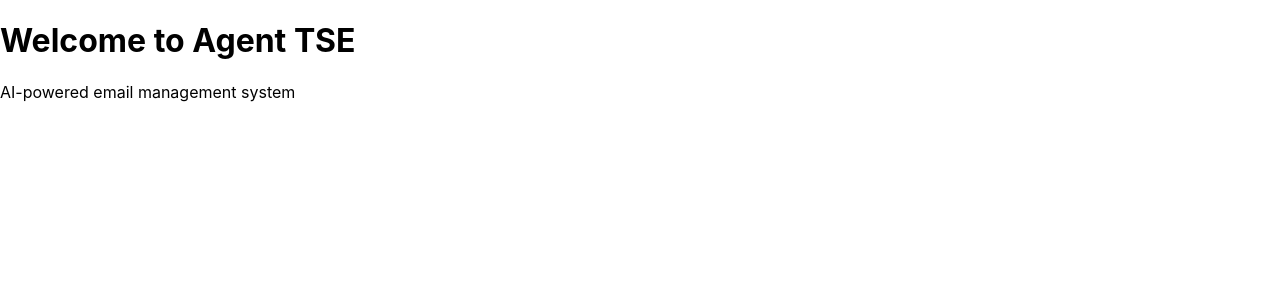
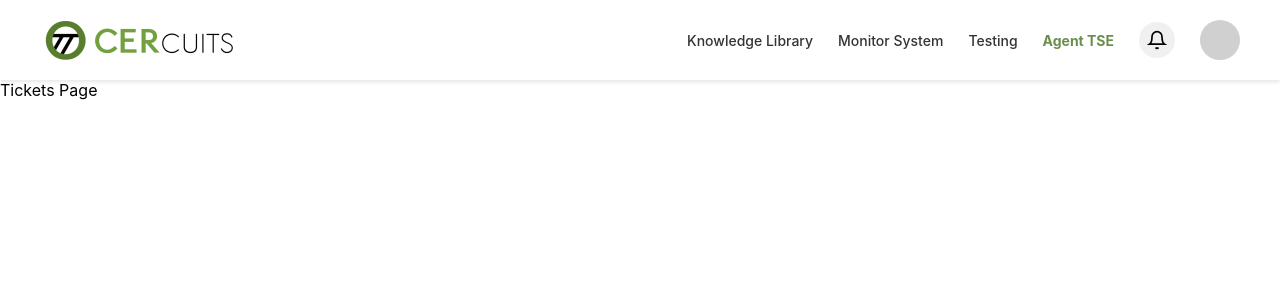
Before and after one commit to Iljas-Leys/B3_Zyntek_Cercuits_2025, a React (Create React App) app in the folder APP/cercuits-frontend/: page /tickets in a window 1280 px wide. Before the commit this address led to /. Shown: the top 300 px of the page. Built offline with nearby package versions, Linux system fonts and the light colour scheme.

Commit message:
Added header, navigation and logo

```diff
--- a/APP/cercuits-frontend/package.json
+++ b/APP/cercuits-frontend/package.json
@@ -45,5 +45,8 @@
   "overrides": {
     "nth-check": "^2.1.1",
     "postcss": "^8.4.31"
+  },
+  "devDependencies": {
+    "@types/react-router-dom": "^5.3.3"
   }
 }
--- a/APP/cercuits-frontend/src/App.tsx
+++ b/APP/cercuits-frontend/src/App.tsx
@@ -1,9 +1,22 @@
 import React from 'react';
-  import AppRoutes from './routes/AppRoutes';
-  import './App.css';
+import { BrowserRouter, Routes, Route, Navigate } from 'react-router-dom';
+import { MainLayout } from './components/layout/MainLayout/MainLayout';
+import './App.css';
 
-  function App() {
-    return <AppRoutes />;
-  }
+function App() {
+  return (
+    <BrowserRouter>
+      <Routes>
+        <Route path="/" element={<MainLayout />}>
+          <Route index element={<Navigate to="/tickets" replace />} />
+          <Route path="tickets" element={<div>Tickets Page</div>} />
+          <Route path="knowledge-library" element={<div>Knowledge Library</div>} />
+          <Route path="monitor" element={<div>Monitor</div>} />
+          <Route path="testing" element={<div>Testing</div>} />
+        </Route>
+      </Routes>
+    </BrowserRouter>
+  );
+}
 
-  export default App;
+export default App;
--- /dev/null
+++ b/APP/cercuits-frontend/src/components/layout/MainLayout/MainLayout.css
@@ -0,0 +1,105 @@
+/* Header Styles */
+header {
+    background-color: #fff;
+    padding: 15px 40px;
+    box-shadow: 0 2px 4px rgba(0, 0, 0, 0.1);
+    display: flex;
+    justify-content: space-between;
+    align-items: center;
+    position: sticky;
+    top: 0;
+    z-index: 100;
+}
+
+.logo {
+    display: flex;
+    align-items: center;
+    gap: 8px;
+    font-size: 28px;
+    font-weight: 600;
+}
+
+.logo-icon {
+    width: 50px;
+    height: 50px;
+    background-color: #4a5f3a;
+    border-radius: 50%;
+    display: flex;
+    align-items: center;
+    justify-content: center;
+    color: white;
+    font-weight: bold;
+    font-size: 24px;
+}
+
+.logo-text {
+    color: #333;
+}
+
+.logo-text .cer {
+    color: #6b8e4e;
+}
+
+.nav-items {
+    display: flex;
+    align-items: center;
+    gap: 25px;
+}
+
+.nav-link {
+    color: #333;
+    text-decoration: none;
+    font-size: 14px;
+    cursor: pointer;
+    transition: color 0.2s;
+    font-weight: 500;
+}
+
+.nav-link:hover {
+    color: #6b8e4e;
+}
+
+.nav-link.active {
+    color: #6b8e4e;
+    font-weight: 700;
+}
+
+.notification-icon {
+    width: 36px;
+    height: 36px;
+    background-color: #f0f0f0;
+    border-radius: 50%;
+    display: flex;
+    align-items: center;
+    justify-content: center;
+    cursor: pointer;
+    transition: background-color 0.2s;
+    position: relative;
+}
+
+.notification-icon:hover {
+    background-color: #e0e0e0;
+}
+
+.user-avatar {
+    width: 40px;
+    height: 40px;
+    background-color: #d0d0d0;
+    border-radius: 50%;
+    cursor: pointer;
+}
+
+/* Responsive */
+@media (max-width: 968px) {
+    header {
+        padding: 15px 20px;
+    }
+
+    .nav-items {
+        gap: 15px;
+    }
+
+    .nav-link {
+        font-size: 13px;
+    }
+}
--- /dev/null
+++ b/APP/cercuits-frontend/src/components/layout/MainLayout/MainLayout.tsx
@@ -0,0 +1,65 @@
+import React from 'react';
+import { Outlet, useLocation, useNavigate } from 'react-router-dom';
+import './MainLayout.css';
+
+export const MainLayout: React.FC = () => {
+  const location = useLocation();
+  const navigate = useNavigate();
+
+  const handleLogout = () => {
+    // Logout logic (later with auth context)
+    navigate('/login');
+  };
+
+  const isActive = (path: string) => location.pathname === path;
+
+  return (
+    <div className="app-container">
+      <header className="app-header">
+        <div className="logo" onClick={() => navigate('/tickets')} style={{ cursor: 'pointer' }}>
+          <img src="/logo_cercuits.png" alt="Logo CERcuits" style={{ height: '50px' }}/>
+        </div>
+
+        <nav className="nav-items">
+          <a
+            href="/knowledge-library"
+            className={`nav-link ${isActive('/knowledge-library') ? 'active' : ''}`}
+          >
+            Knowledge Library
+          </a>
+          <a
+            href="/monitor"
+            className={`nav-link ${isActive('/monitor') ? 'active' : ''}`}
+          >
+            Monitor System
+          </a>
+          <a
+            href="/testing"
+            className={`nav-link ${isActive('/testing') ? 'active' : ''}`}
+          >
+            Testing
+          </a>
+          <a
+            href="/tickets"
+            className={`nav-link ${isActive('/tickets') ? 'active' : ''}`}
+          >
+            Agent TSE
+          </a>
+
+          <div className="notification-icon">
+            <svg width="20" height="20" viewBox="0 0 24 24" fill="none" stroke="currentColor" strokeWidth="2">
+              <path d="M18 8A6 6 0 0 0 6 8c0 7-3 9-3 9h18s-3-2-3-9"></path>
+              <path d="M13.73 21a2 2 0 0 1-3.46 0"></path>
+            </svg>
+          </div>
+
+          <div className="user-avatar" onClick={handleLogout} title="Logout"></div>
+        </nav>
+      </header>
+
+      <main className="app-main">
+        <Outlet />
+      </main>
+    </div>
+  );
+};
```
Also changed, not shown: APP/cercuits-frontend/public/logo_cercuits.png (added), 1 other file (tests, documents, lock files or other folders).
